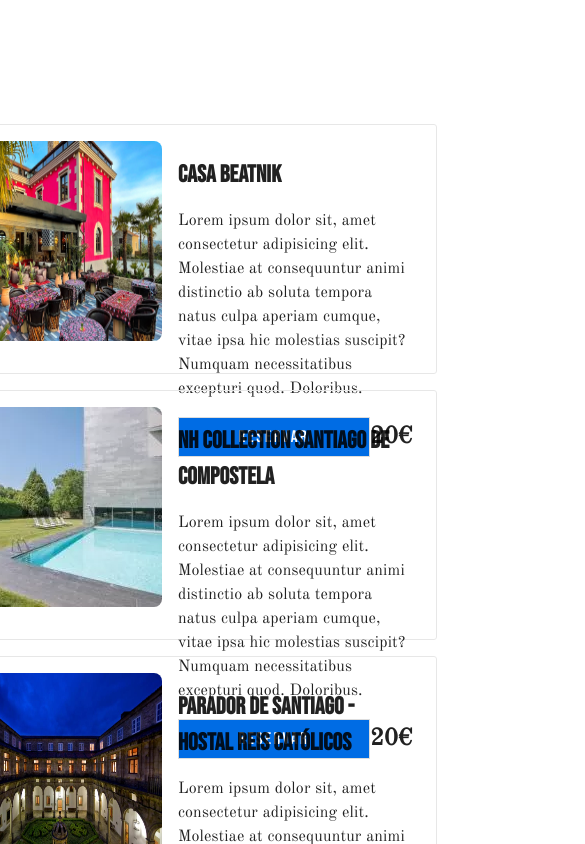
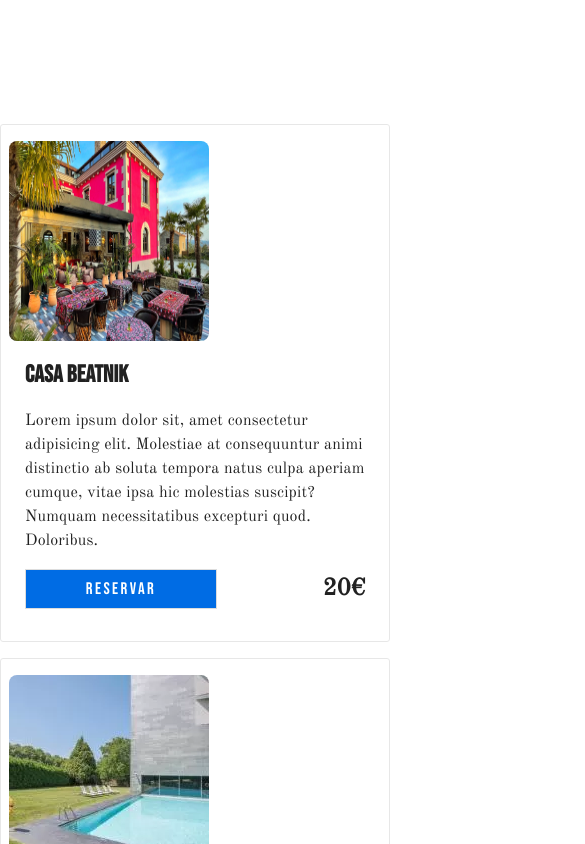
Before and after one commit to alejandrotrigo/mejores-hoteles-santiago, a Next.js app: page / in a window 390 px wide. Shown: the part 1040-1884 px from the top of the page, 585 px wide, since content can reach past the window. Built offline with nearby package versions, Linux system fonts and the light colour scheme.

Commit message:
responsive hotel list

```diff
--- a/components/ui/HotelList/hotellist.styles.tsx
+++ b/components/ui/HotelList/hotellist.styles.tsx
@@ -32,6 +32,11 @@
 
 	&:hover {
 		cursor: pointer;
+	}
+
+	@media (max-width: 768px) {
+		flex-direction: column;
+		height: 100%;
 	}
 `;
 
--- a/components/ui/WhereSection/where.styles.tsx
+++ b/components/ui/WhereSection/where.styles.tsx
@@ -22,6 +22,7 @@
 
 	@media (max-width: 768px) {
 		flex-direction: column;
+		width: 100%;
 
 		& img {
 			display: none;
--- a/pages/index.tsx
+++ b/pages/index.tsx
@@ -13,7 +13,7 @@
   const service = router.query.title;
 
   return (
-   <MainLayout title={'Webiñas - webs con cariño | Diseños responsive y SEO friendly'} pageDescription={'Webs accesibles, originales y de calidad, SEO, SEM, Redes sociales, RRSS, diseños responsive, '} imageFullUrl="webinas.png">
+   <MainLayout title={'Mejores hoteles de Santiago de Compostela'} pageDescription={'Ven a conocer Santiago de Compostela de la mano de los mejores hoteles, el lujo y experiencias auténticas '} imageFullUrl="webinas.png">
       <MainTitle title="Los mejores hoteles de Santiago te esperan" subtitle="Descubre cuáles son los mejores hoteles de Santiago de Compostela para hospedarse y pasar unos días inolvidables" />
       <HotelList />
       <Where id='contact' service={service as string}/>
```
